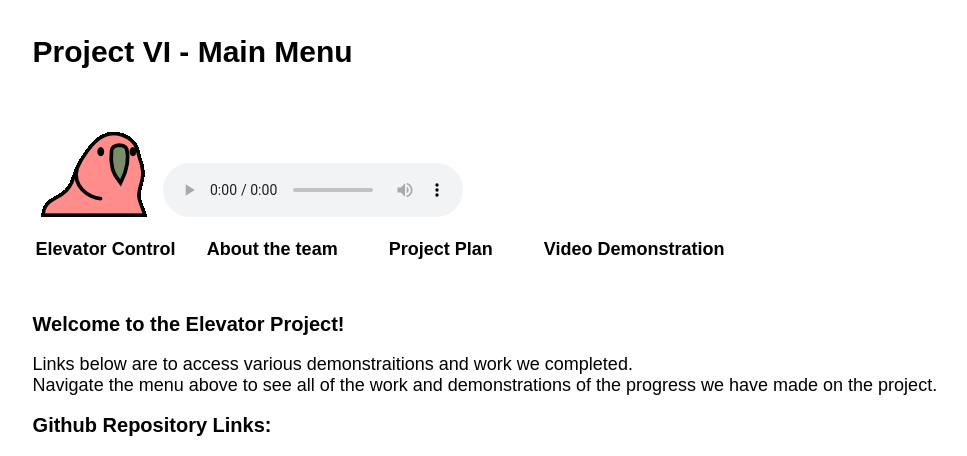
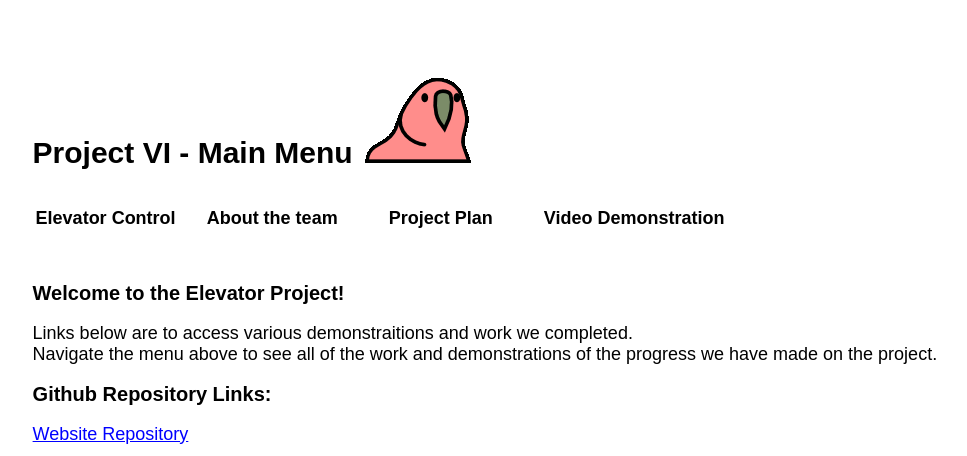
Before and after one commit to gr8gregory/Engineering-Projects-VI, a PHP site: page /index.html in a window 1280 px wide. Shown: the top 456 px of the page, without its empty margins (18-985 px from the left). Run offline with PHP 8.4, Linux system fonts and the light colour scheme.

Commit message:
updated index.html

```diff
--- a/css/index.css
+++ b/css/index.css
@@ -5,6 +5,9 @@ li.h_menu, li.h_menu_i, ul.h_menu {
     font-family: Arial;
     font-size: 18px;
 
+}
+h1.meme, IMG.meme {
+	display:inline-block;
 }
 a.menu{
     padding-left: 3px;
--- a/index.html
+++ b/index.html
@@ -10,10 +10,9 @@
         <link href='css/index.css' type='text/css' rel='stylesheet'/>
 	</head>
 	<body>
-
-	<h1>Project VI - Main Menu</h1>
-	<IMG SRC="/andrew/tenor.gif">
-	<audio controls autoplay>
+	<h1 class="meme">Project VI - Main Menu</h1>
+	<IMG SRC="/andrew/tenor.gif" class="meme">
+	<audio controls autoplay hidden>
 		<source src="/andrew/Darude Sandstorm on recorder.mp3" type="audio/mpeg">
 	</audio>
 	<div id='h_menu'>
```
Also changed, not shown: 3 other files.
